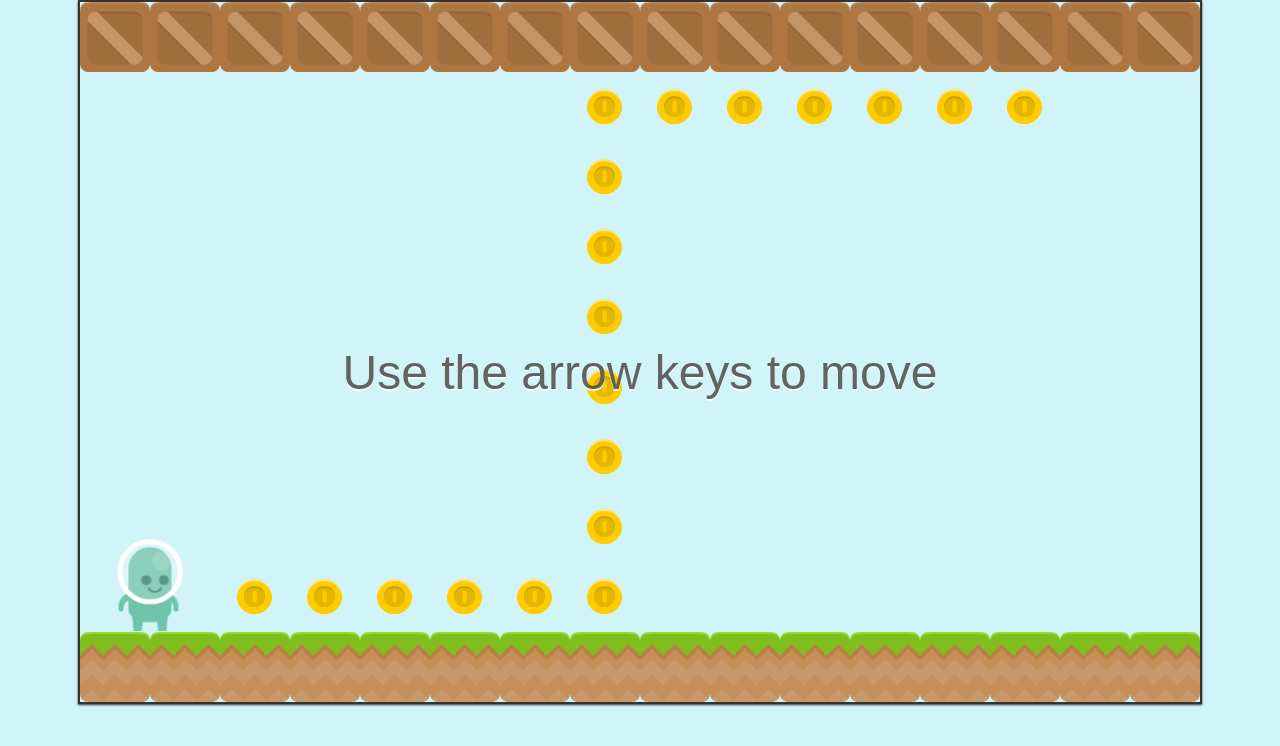
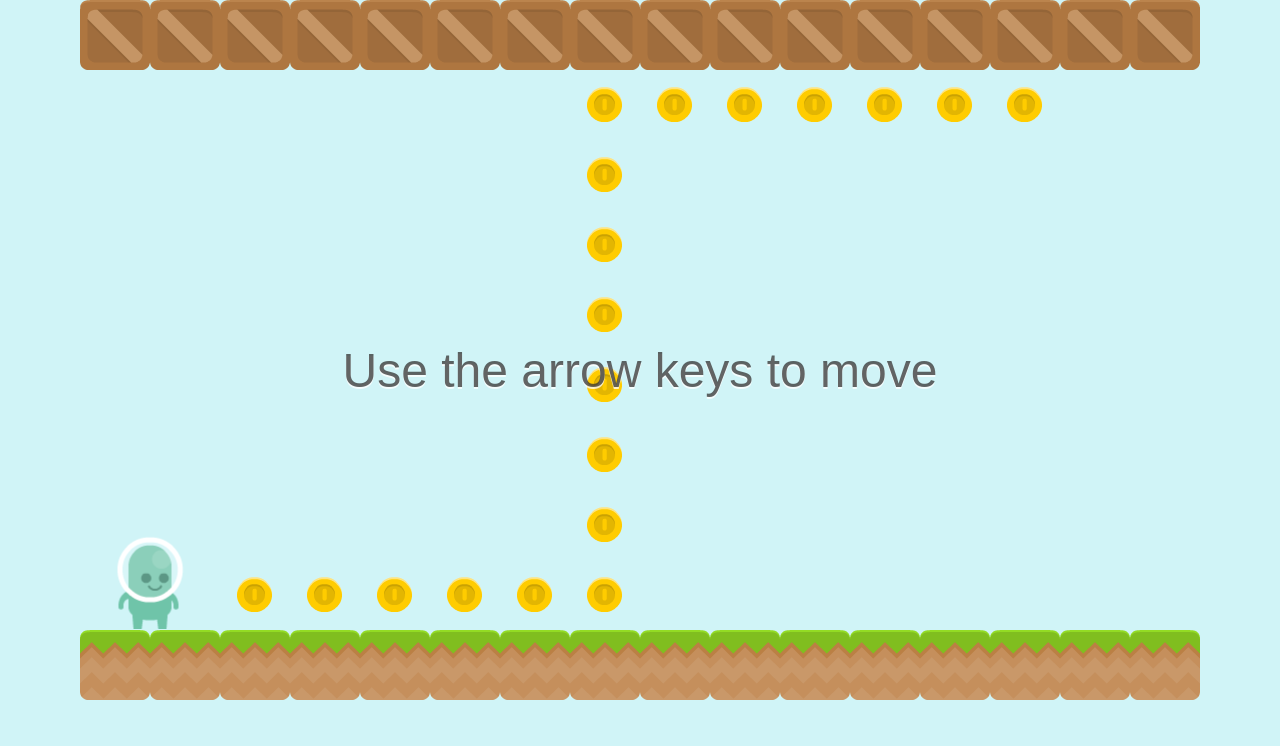
Before and after one commit to SamiHostikka/yet-another-platformer, a plain HTML site: page index.html in a window 1280 px wide. Drawn offline with Linux system fonts and the light colour scheme.

Commit message:
Finetuned stylesheets

```diff
--- a/css/styles.css
+++ b/css/styles.css
@@ -8,10 +8,6 @@ body, canvas {
 }
 
 canvas {
-	-moz-box-shadow:0 1px 2px #333;
-	-webkit-box-shadow:0 1px 2px #333;
-	border: 2px solid #333;
-	box-shadow:0 1px 2px #333;
 	display: block;
 	margin: 0 auto;
 }
```
